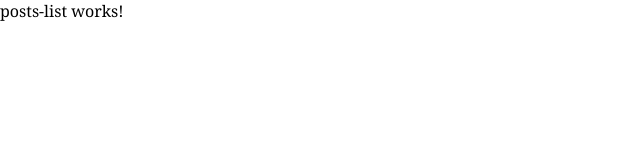
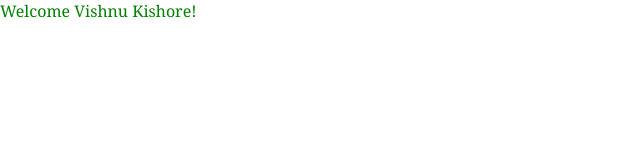
Before and after one commit to Vishnu473/practice-angular, an Angular app: page / in a window 1280 px wide. Shown: the top 160 px of the page, without its empty margins (0-640 px from the left). Built offline with nearby package versions, Linux system fonts and the light colour scheme.

Commit message:
Handled Login scenario, Implemented Parent to Child component - data flow

```diff
--- a/src/app/app.component.html
+++ b/src/app/app.component.html
@@ -1,6 +1,8 @@
-<!-- <main [style.backgroundColor]="isLoggedIn ? 'white' : 'lightblue'">
-
-  <div class="form" *ngIf="!isLoggedIn">
+<main
+  [style.backgroundColor]="isLoggedIn ? 'white' : 'lightblue'"
+  *ngIf="!isLoggedIn"
+>
+  <div class="form">
     <h1>Login Form</h1>
     <p>
       UserName : <input placeholder="John" type="text" [(ngModel)]="userName" />
@@ -42,9 +44,10 @@
     </p>
   </div>
 </main>
-<hr /> -->
 
-<!-- <app-header-component></app-header-component>
+<app-header-component
+  *ngIf="isLoggedIn"
+  [isStudent]="stillStudent"
+></app-header-component>
 
-<hr />-->
-<app-posts-list></app-posts-list>
+<app-posts-list *ngIf="isLoggedIn" [user]="userName"></app-posts-list>
--- a/src/app/app.component.ts
+++ b/src/app/app.component.ts
@@ -8,11 +8,12 @@ import { Component } from '@angular/core';
 export class AppComponent {
   title = 'CodeSandbox';
 
-  isLoggedIn: boolean = false;
-  userName: string = '';
+  isLoggedIn: boolean = true; //hard-coded for further navigation
+  userName: string = 'Vishnu Kishore'; //hard-coded for further navigation in websitet
+  stillStudent: boolean = false; //hard-coded for further navigation to header-component
+
   profession: string = '';
   password: string = '';
-
   message: string = '';
 
   Login(): void {
@@ -31,6 +32,9 @@ export class AppComponent {
       this.userName = this.password = this.profession = '';
       this.message = 'Both UserName and Password are required. Retry.';
     }
+    if (this.profession.trim().toLowerCase() == 'student') {
+      this.stillStudent = true;
+    }
     console.log(this.userName != undefined);
   }
 }
--- a/src/app/header/header-component/header-component.component.html
+++ b/src/app/header/header-component/header-component.component.html
@@ -1,3 +1,4 @@
+<main *ngIf="isStudent">
   <p>Created above small LoginForm using following topics:</p>
   <div class="horizontal">
     <div class="vertical">
@@ -26,3 +27,4 @@
       </p>
     </div>
   </div>
+</main>
--- a/src/app/header/header-component/header-component.component.ts
+++ b/src/app/header/header-component/header-component.component.ts
@@ -1,5 +1,5 @@
 import { NgIf } from '@angular/common';
-import { Component } from '@angular/core';
+import { Component, Input } from '@angular/core';
 import { FormsModule } from '@angular/forms';
 
 @Component({
@@ -18,6 +18,8 @@ export class HeaderComponentComponent {
     'for',
     'switch',
   ];
+
+  @Input() isStudent: boolean = false;
 
   msg: string = '';
   topic: string = '';
--- a/src/app/posts-list/posts-list.component.css
+++ b/src/app/posts-list/posts-list.component.css
@@ -0,0 +1,3 @@
+.greet {
+  color: green;
+}
--- a/src/app/posts-list/posts-list.component.html
+++ b/src/app/posts-list/posts-list.component.html
@@ -1 +1 @@
-<p>posts-list works!</p>
+<p [ngClass]="{ greet: user }">Welcome {{ user }}!</p>
```
Also changed, not shown: src/app/posts-list/posts-list.component.ts (+5 -4 lines). Lines whose indentation alone changed are shown as unchanged.
